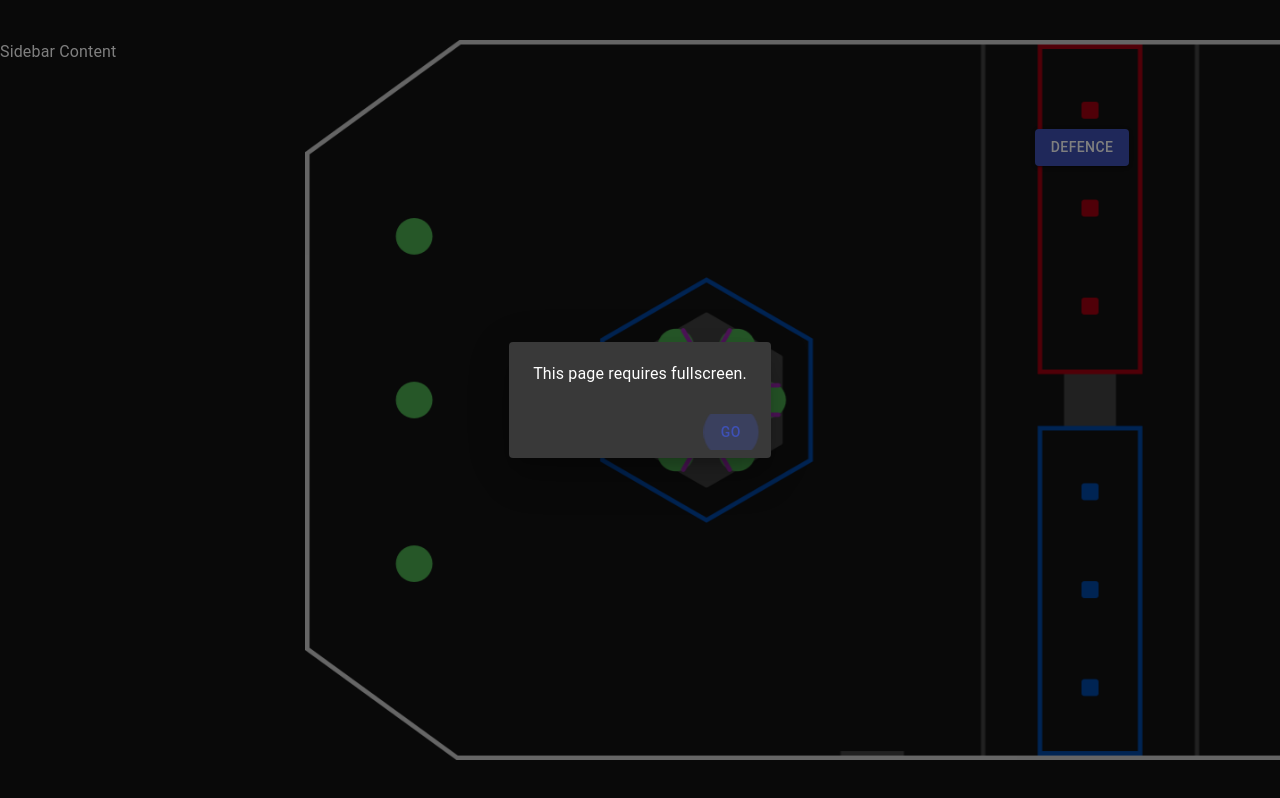
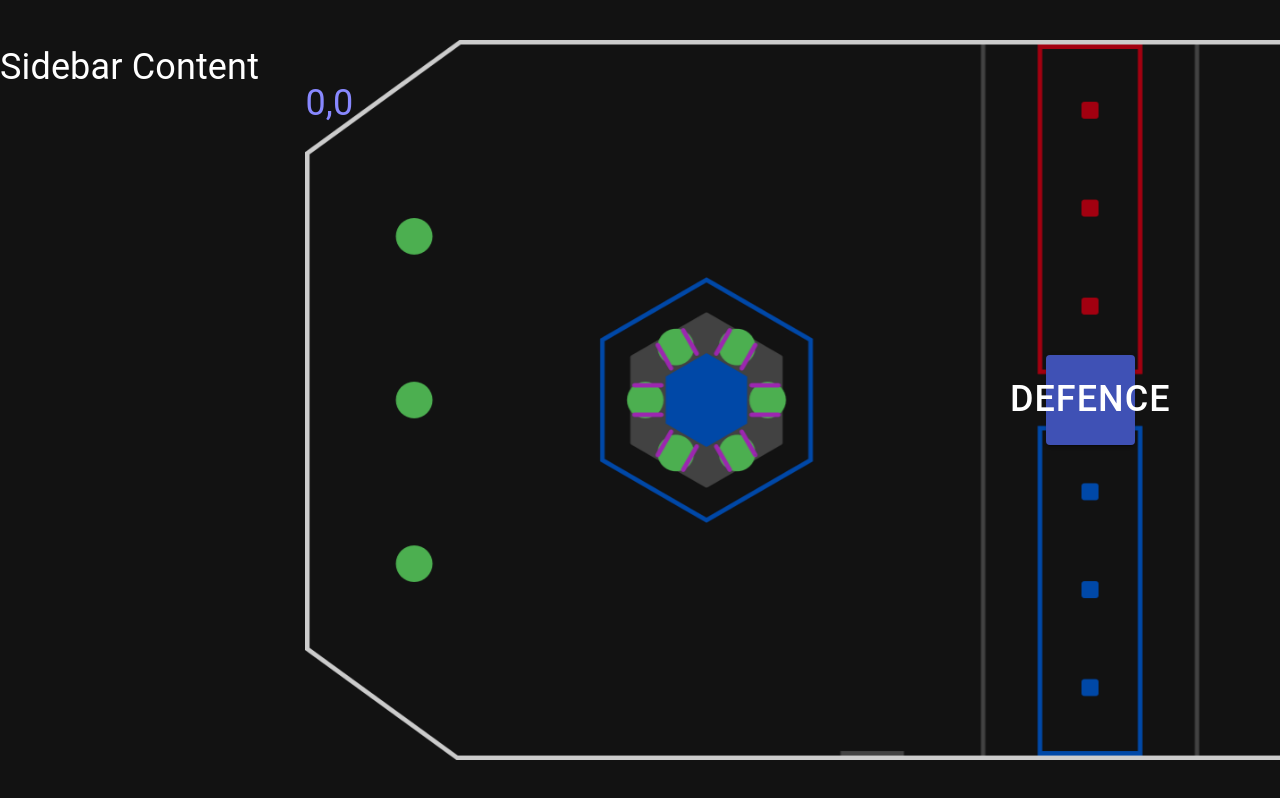
Before and after one commit to team-7558/scouting-2026, a React (Create React App) app in the folder client/: page /scoutMatch in a window 1280 px wide. Built offline with nearby package versions, Linux system fonts and the light colour scheme; a web font is replaced by a local one.

Commit message:
clean up field canvas and improve width scaling

```diff
--- a/client/src/pages/FieldCanvas.js
+++ b/client/src/pages/FieldCanvas.js
@@ -10,6 +10,9 @@ import React, {
 import { Box, Button } from "@mui/material";
 import fullField from "../assets/scouting-2025/field/full_field.png";
 
+const scale = (value, startingDimen, targetDimen) =>
+  (value * targetDimen) / startingDimen;
+
 const fieldWidthCm = 1755;
 const fieldHeightCm = 805;
 
@@ -21,37 +24,48 @@ const fieldAspectRatio = fieldVirtualWidth / fieldVirtualHeight;
 
 const FieldContext = createContext();
 
-// Scale field coordinates to canvas coordinates
-const scaleCoordinates = (fieldBoxRect, fieldX, fieldY, width, height) => {
-  const scaledX = (fieldX / fieldVirtualWidth) * fieldBoxRect.width;
-  const scaledY = (fieldY / fieldVirtualHeight) * fieldBoxRect.height;
-  const scaledWidth = (width / fieldVirtualWidth) * fieldBoxRect.width;
-  const scaledHeight = (height / fieldVirtualHeight) * fieldBoxRect.height;
+const convertToVirtualX = (canvasBoundingWidth, actualX) => {
+  return Math.round((actualX / canvasBoundingWidth) * fieldVirtualWidth);
+};
 
-  return { scaledX, scaledY, scaledWidth, scaledHeight };
+const convertToVirtualY = (boundingHeight, actualY) => {
+  return Math.round((actualY / boundingHeight) * fieldVirtualHeight);
 };
 
 const FieldLocalComponent = ({
   fieldX,
   fieldY,
-  fieldWidth,
-  fieldHeight,
+  virtualWidth,
+  virtualHeight,
   children,
 }) => {
-  const context = useContext(FieldContext);
-  const { scaledX, scaledY, scaledWidth, scaledHeight } = scaleCoordinates(
-    context.fieldBoxRect,
-    fieldX,
-    fieldY,
-    fieldWidth,
-    fieldHeight
+  const fieldContext = useContext(FieldContext);
+
+  // Scale field coordinates to canvas coordinates
+  const scaleCoordinates = () => {
+    const { canvasBoundingWidth, boundingHeight } = fieldContext;
+    const scaledX = scale(fieldX, fieldVirtualWidth, canvasBoundingWidth);
+    const scaledY = scale(fieldY, fieldVirtualHeight, boundingHeight);
+    const scaledWidth = scale(
+      virtualWidth,
+      fieldVirtualWidth,
+      canvasBoundingWidth
     );
+    const scaledHeight = scale(
+      virtualHeight,
+      fieldVirtualHeight,
+      boundingHeight
+    );
+    return { scaledX, scaledY, scaledWidth, scaledHeight };
+  };
+
+  const { scaledX, scaledY, scaledWidth, scaledHeight } = scaleCoordinates();
   return (
     <Box
       style={{
         position: "absolute",
-        left: scaledX,
-        top: scaledY,
+        left: scaledX - scaledWidth / 2,
+        top: scaledY - scaledHeight / 2,
         width: scaledWidth,
         height: scaledHeight,
       }}
@@ -61,17 +75,21 @@ const FieldLocalComponent = ({
   );
 };
 
-const FieldCanvas = forwardRef(({ theme, fieldBoxRect, children }, ref) => {
+const FieldCanvas = forwardRef(
+  ({ theme, children, boundingWidth, boundingHeight }, ref) => {
+    const canvasBoundingWidth = boundingHeight * fieldAspectRatio;
     const CONTEXT_WRAPPER = {
-    fieldBoxRect,
+      boundingWidth,
+      boundingHeight,
+      canvasBoundingWidth,
     };
     const canvasRef = useRef(null);
 
     const scaleWidthToActual = (virtualWidth) =>
-    (virtualWidth * fieldBoxRect.width) / fieldVirtualWidth;
+      scale(virtualWidth, fieldVirtualWidth, canvasBoundingWidth);
 
     const scaleHeightToActual = (virtualHeight) =>
-    (virtualHeight * fieldBoxRect.height) / fieldVirtualHeight;
+      scale(virtualHeight, fieldVirtualHeight, boundingHeight);
 
     // Expose methods to the parent via ref
     useImperativeHandle(ref, () => ({
@@ -90,8 +108,8 @@ const FieldCanvas = forwardRef(({ theme, fieldBoxRect, children }, ref) => {
 
       fieldImage.onload = () => {
         // Match height and calculate width based on aspect ratio
-      canvas.height = fieldBoxRect.height;
-      canvas.width = fieldBoxRect.height * fieldAspectRatio;
+        canvas.height = boundingHeight;
+        canvas.width = boundingHeight * fieldAspectRatio;
 
         // Clear the canvas and draw the image
         ctx.clearRect(0, 0, canvas.width, canvas.height);
@@ -103,13 +121,51 @@ const FieldCanvas = forwardRef(({ theme, fieldBoxRect, children }, ref) => {
       drawFieldImage();
     }, []);
 
+    const [cursorPosition, setCursorPosition] = useState({
+      x: 0,
+      y: 0,
+      canvasX: 0,
+      canvasY: 0,
+    });
+    const handleMouseMove = (event) => {
+      const element = event.currentTarget;
+      const rect = element.getBoundingClientRect();
+      setCursorPosition({
+        x: Math.round(event.clientX - rect.left) + 30,
+        y: Math.round(event.clientY - rect.top) + 30,
+        canvasX: convertToVirtualX(
+          canvasBoundingWidth,
+          Math.round(event.clientX - rect.left)
+        ),
+        canvasY: convertToVirtualY(
+          boundingHeight,
+          Math.round(event.clientY - rect.top)
+        ),
+      });
+    };
+    //debugging things
+    const DisplayMouseCoords = () => {
+      return (
+        <p
+          style={{
+            position: "absolute",
+            left: cursorPosition.x,
+            top: cursorPosition.y,
+            color: "#8888FF",
+          }}
+        >
+          {cursorPosition.canvasX},{cursorPosition.canvasY}
+        </p>
+      );
+    };
     return (
       <FieldContext.Provider value={CONTEXT_WRAPPER}>
         <Box
+          onMouseMove={handleMouseMove}
           style={{
             position: "relative",
-          width: fieldBoxRect.width,
-          height: fieldBoxRect.height,
+            width: "100%",
+            height: "100%",
           }}
         >
           <canvas
@@ -119,15 +175,17 @@ const FieldCanvas = forwardRef(({ theme, fieldBoxRect, children }, ref) => {
               top: 0,
               left: 0,
               background: theme.palette.background.default,
-            height: fieldBoxRect.height,
-            width: fieldBoxRect.height * fieldAspectRatio, // Maintain aspect ratio
+              height: boundingHeight,
+              width: canvasBoundingWidth,
             }}
           />
           {/* Render dynamic child components */}
           {children}
+          <DisplayMouseCoords />
         </Box>
       </FieldContext.Provider>
     );
-});
+  }
+);
 
 export { FieldCanvas, FieldLocalComponent };
--- a/client/src/pages/ScoutMatch/ScoutMatch2.js
+++ b/client/src/pages/ScoutMatch/ScoutMatch2.js
@@ -47,8 +47,8 @@ const ScoutMatch = ({ driverStation, teamNumber, scoutPerspective }) => {
           <FieldLocalComponent
             fieldX={fieldX}
             fieldY={fieldY}
-            fieldWidth={fieldWidth}
-            fieldHeight={fieldHeight}
+            virtualWidth={fieldWidth}
+            virtualHeight={fieldHeight}
           >
             {componentFunction(match)}
           </FieldLocalComponent>
@@ -88,6 +88,7 @@ const ScoutMatch = ({ driverStation, teamNumber, scoutPerspective }) => {
     y: 0,
     width: 0,
     height: 0,
+    fontSize: 0,
   });
 
   const handleMouseMove = (event) => {
@@ -117,8 +118,6 @@ const ScoutMatch = ({ driverStation, teamNumber, scoutPerspective }) => {
         step={1}
         valueLabelDisplay="auto"
         sx={{
-          "margin-top": fieldRef.scaleHeightToActual(150),
-          "margin-bottom": fieldRef.scaleHeightToActual(150),
           "& .MuiSlider-thumb": {
             "background-image": `url(
             "https://i.imgur.com/TqGjfyf.jpg"
@@ -130,9 +129,11 @@ const ScoutMatch = ({ driverStation, teamNumber, scoutPerspective }) => {
             "border-radius": 0,
           },
           "& .MuiSlider-track": {
+            width: fieldRef.scaleWidthToActual(75),
             color: startingPosition == -1 ? COLORS.INACTIVE : COLORS.ACTIVE,
           },
           "& .MuiSlider-rail": {
+            width: fieldRef.scaleWidthToActual(75),
             color: startingPosition == -1 ? COLORS.INACTIVE : COLORS.ACTIVE,
           },
         }}
@@ -142,24 +143,32 @@ const ScoutMatch = ({ driverStation, teamNumber, scoutPerspective }) => {
   const PrematchChildren = [
     createFieldLocalMatchComponent(
       "startingPositionSlider",
-      1750,
-      0,
-      75,
+      1516,
+      805,
+      150,
       1310,
       StartingPositionSlider
     ),
     createFieldLocalMatchComponent(
-      "other button",
-      2000,
-      200,
+      "defenceButton",
+      1755,
+      805,
       200,
       200,
       (match) => (
         <Button
           variant="contained"
+          sx={{
+            fontSize: scaledBoxRect.fontSize,
+            width: "100%",
+            height: "100%",
+            minWidth: 0,
+            minHeight: 0,
+            padding: "none",
+          }}
           onClick={() => match.setIsDefending((prev) => !prev)}
         >
-          Defence
+          {match.isDefending ? "Offence" : "Defence"}
         </Button>
       )
     ),
@@ -174,14 +183,15 @@ const ScoutMatch = ({ driverStation, teamNumber, scoutPerspective }) => {
     return (
       <Box
         sx={{
-          transform: `translateX(${isDefending ? -50 : 0}%)`,
+          transform: `translateX(${isDefending ? -61 : 0}%)`,
         }}
       >
         {scaledBoxRect.width > 0 && (
           <FieldCanvas
             ref={fieldCanvasRef}
             theme={BlueTheme}
-            fieldBoxRect={scaledBoxRect}
+            boundingWidth={scaledBoxRect.width}
+            boundingHeight={scaledBoxRect.height}
             children={fieldChildren}
           />
         )}
@@ -223,6 +233,7 @@ const ScoutMatch = ({ driverStation, teamNumber, scoutPerspective }) => {
       y: rect.top,
       width,
       height,
+      fontSize: Math.min(width, height) * 0.05,
     });
   };
 
@@ -250,7 +261,7 @@ const ScoutMatch = ({ driverStation, teamNumber, scoutPerspective }) => {
             height: "100vh",
           }}
         >
-          <FullscreenDialog />
+          {/* <FullscreenDialog /> */}
           <Box
             ref={scaledBoxRef}
             sx={{
@@ -261,6 +272,7 @@ const ScoutMatch = ({ driverStation, teamNumber, scoutPerspective }) => {
               height: scaledBoxRect.height,
               transform: "translate(-50%, -50%)",
               background: BlueTheme.palette.background.default,
+              fontSize: scaledBoxRect.fontSize,
             }}
           >
             <Box
```
Lines whose indentation alone changed are shown as unchanged.
